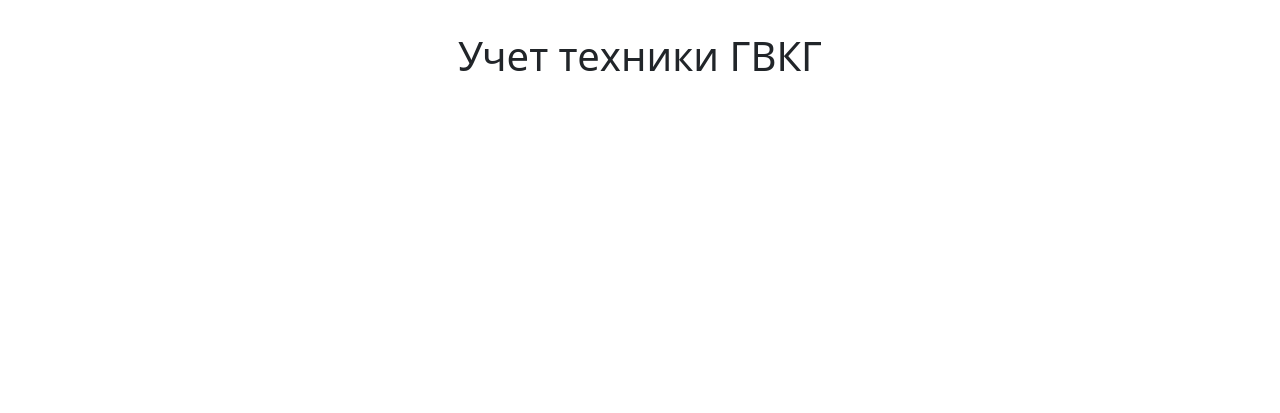
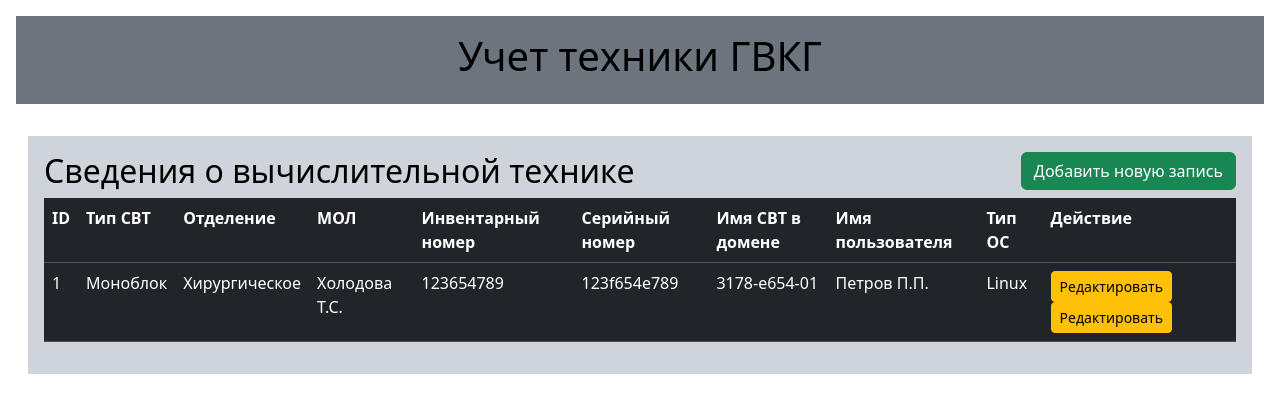
Before and after one commit to Nikolay7726/Uchet2024, a Flask app: page / in a window 1280 px wide. Shown: the top 413 px of the page. Run offline with Flask 3, Linux system fonts and the light colour scheme; some libraries are stand-ins or nearby versions.

Commit message:
Initial commit1

```diff
--- a/templates/headers.html
+++ b/templates/headers.html
@@ -1,14 +1,12 @@
 {% extends 'base.html' %}
 
-{% block title %} TEST {% endblock %}
+{% block title %} База СВТ {% endblock %}
 
 {% block body %}
 
-<div class="mt-3 p-3">
+<div class="m-3 p-3 bg-secondary text-black">
     <div class="well text-center">
-
         <h1> Учет техники ГВКГ </h1>
-
     </div>
 
 </div>
--- a/templates/index.html
+++ b/templates/index.html
@@ -1,7 +1,52 @@
 {% extends 'base.html' %}
 {% include 'headers.html' %}
 
-{% block title %} Учёт техники {% endblock %}
+{% block title %}  {% endblock %}
 
 {% block body %}
+
+<div class="container-fluid">
+    <div class="row">
+        <div class="col-md-12">
+            <div class="m-3 p-3 bg-dark-subtle text-black">
+               <h2>Сведения о вычислительной технике <button type="button" class="btn btn-success float-end" data-toggle="modal" data-target="#mymodal">Добавить новую запись</button></h2>
+                <table class="table table-hover table-dark">
+                    <tr>
+                        <th>ID</th>
+                        <th>Тип СВТ</th>
+                        <th>Отделение</th>
+                        <th>МОЛ</th>
+                        <th>Инвентарный номер</th>
+                        <th>Серийный номер</th>
+                        <th>Имя СВТ в домене</th>
+                        <th>Имя пользователя</th>
+                        <th>Тип ОС</th>
+                        <th>Действие</th>
+                    </tr>
+                    <tr>
+                        <td>1</td>
+                        <td>Моноблок</td>
+                        <td>Хирургическое</td>
+                        <td>Холодова Т.С.</td>
+                        <td>123654789</td>
+                        <td>123f654e789</td>
+                        <td>3178-е654-01</td>
+                        <td>Петров П.П.</td>
+                        <td>Linux</td>
+                        <td>
+                            <a href="" class="btn btn-warning btn-sm" data-toggle="modal" data-target="#modaledit">Редактировать </a>
+                            <a href="" class="btn btn-warning btn-sm" onclick="">Редактировать </a>
+                        </td>
+                    </tr>
+
+
+                </table>
+
+
+            </div>
+        </div>
+    </div>
+
+</div>
+
 {% endblock %}
```
